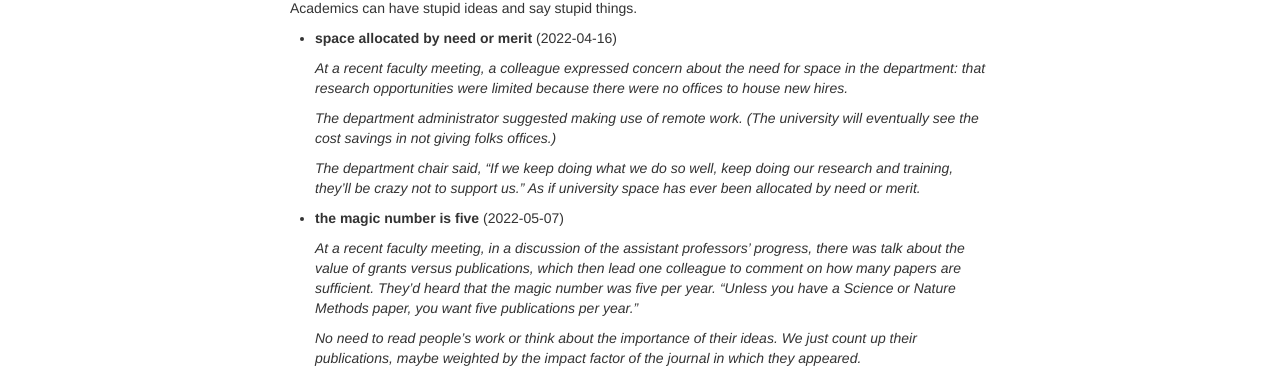
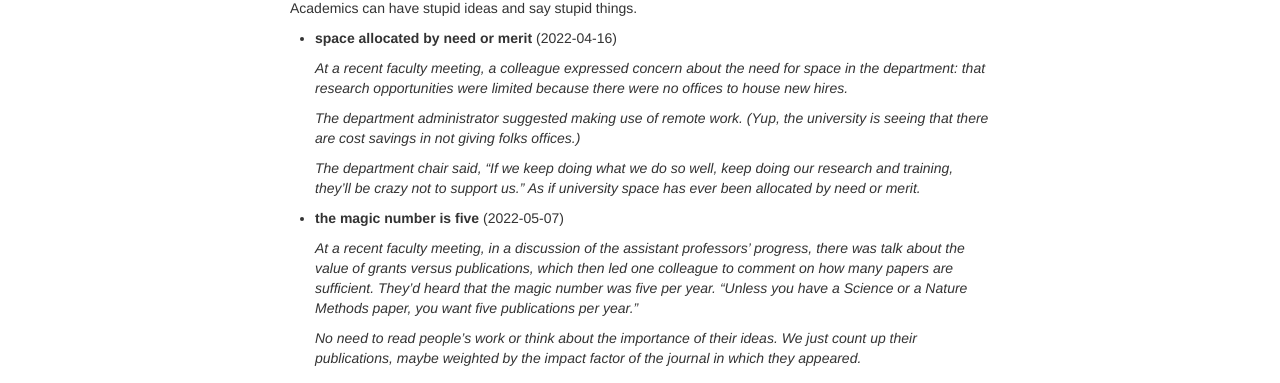
Before and after one commit to kbroman/academics.wtf, a Jekyll site: the page built from overheard.md, in a window 1280 px wide. Shown: the part 154-537 px from the top of the page. Built offline with Jekyll 4.4.1, drawn with Linux system fonts in a browser that asks for light colours.

Commit message:
overheard.md: small corrections

```diff
--- a/overheard.md
+++ b/overheard.md
@@ -14,7 +14,7 @@ Academics can have stupid ideas and say stupid things.
   limited because there were no offices to house new hires._
 
   _The department administrator suggested making use of remote work.
-  (The university will eventually see the cost savings in not giving
+  (Yup, the university is seeing that there are cost savings in not giving
   folks offices.)_
 
   _The department chair said, "If we keep doing what we do so well, keep
@@ -25,9 +25,9 @@ Academics can have stupid ideas and say stupid things.
 
   _At a recent faculty meeting, in a discussion of the assistant
   professors' progress, there was talk about the value of grants versus
-  publications, which then lead one colleague to comment on how many
+  publications, which then led one colleague to comment on how many
   papers are sufficient. They'd heard that the magic number was five per
-  year. "Unless you have a Science or Nature Methods paper, you want
+  year. "Unless you have a Science or a Nature Methods paper, you want
   five publications per year."_
 
   _No need to read people's work or think about the importance of their
```
